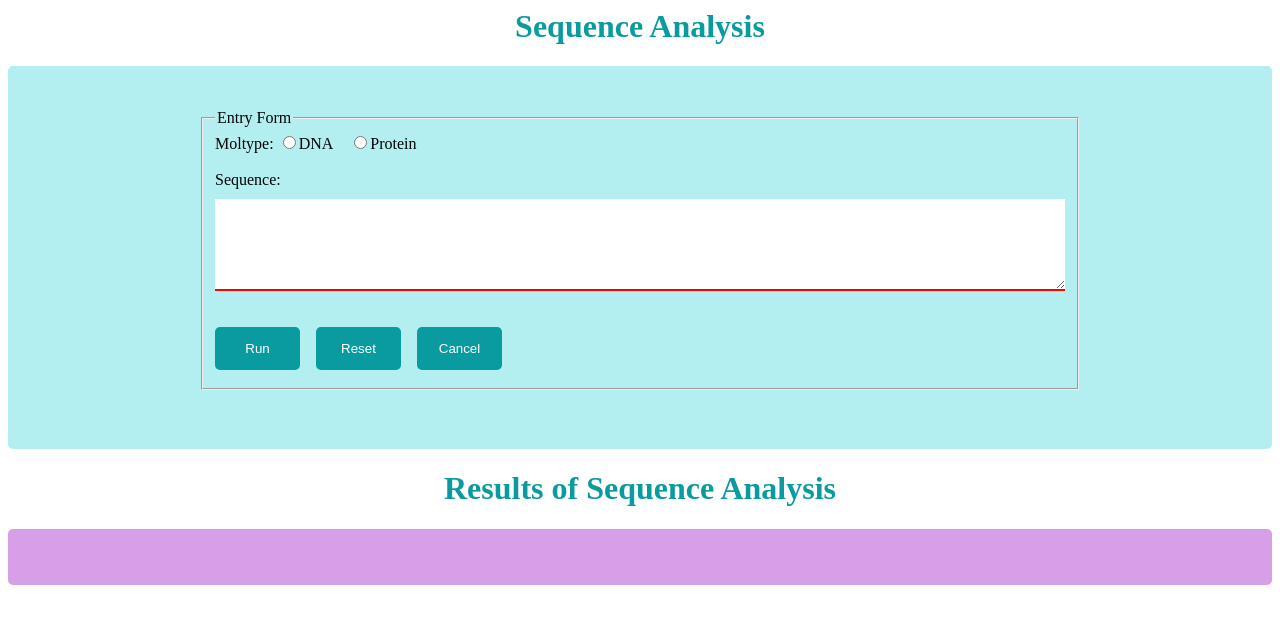
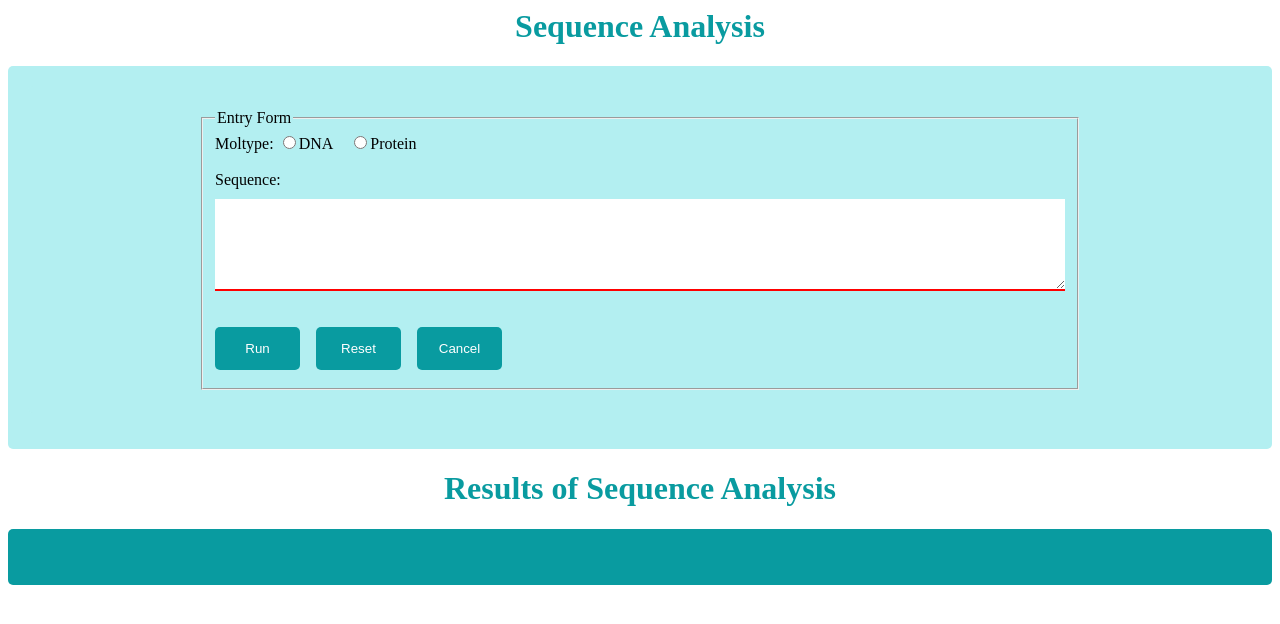
Before and after one commit to mizzx/responsiveWebite-SequenceAnalysis, a plain HTML site: page seqAnalysis.html in a window 1280 px wide. Drawn offline with Linux system fonts and the light colour scheme.

Commit message:
Update formStyle.css

```diff
--- a/style/formStyle.css
+++ b/style/formStyle.css
@@ -30,6 +30,7 @@ input[type=submit]:hover, [type=reset]:hover, [type=button]:hover {
 
 #resQuery {
 	border-radius: 5px;
-	background-color: #d89fe9;
+	background-color: #099ba0;
+	color: white;
 	padding: 20px;
 }
```
